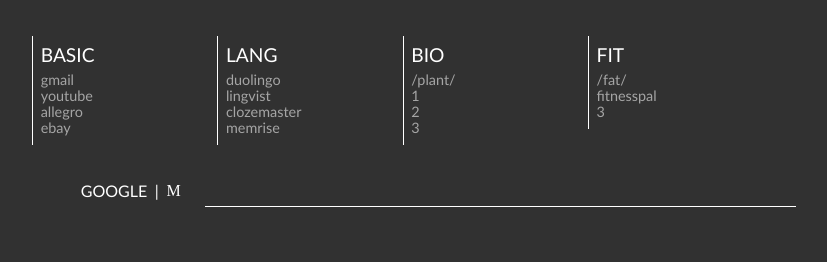
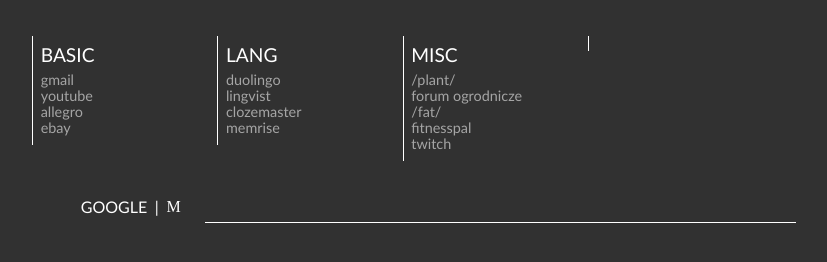
Before and after one commit to icksaroo/ickstartpage, a plain HTML site: page index.html in a window 1280 px wide. Shown: the part 154-416 px from the top of the page, without its empty margins (224-1051 px from the left). Drawn offline with nearby package versions, Linux system fonts and the light colour scheme; a web font is replaced by a local one.

Commit message:
Update index.html

```diff
--- a/index.html
+++ b/index.html
@@ -53,17 +53,15 @@
 				<li><a href="https://www.memrise.com/pl/">memrise</a></li>
 			</ul>
 			<ul>
-				<li class="title">bio</li>
+				<li class="title">misc</li>
 				<li><a href="http://boards.4channel.org/an/catalog#s=plant">/plant/</a></li>
-				<li><a href="#">1</a></li>
-				<li><a href="#">2</a></li>
-				<li><a href="#">3</a></li>
+				<li><a href="https://www.forumogrodnicze.info/">forum ogrodnicze</a></li>
+				<li><a href="http://boards.4channel.org/fit/catalog#s=fat">/fat/</a></li>
+				<li><a href="https://www.myfitnesspal.com/">fitnesspal</a></li>
+				<li><a href="https://www.twitch.tv/">twitch</a></li>
 			</ul>
 			<ul>
-				<li class="title">fit</li>
-				<li><a href="http://boards.4channel.org/fit/catalog#s=fat">/fat/</a></li>
-				<li><a href="https://www.myfitnesspal.com/">fitnesspal</a></li>
-				<li><a href="#">3</a></li>
+
 			</ul>
 			<div class="clear"></div>
 		</section>
```
